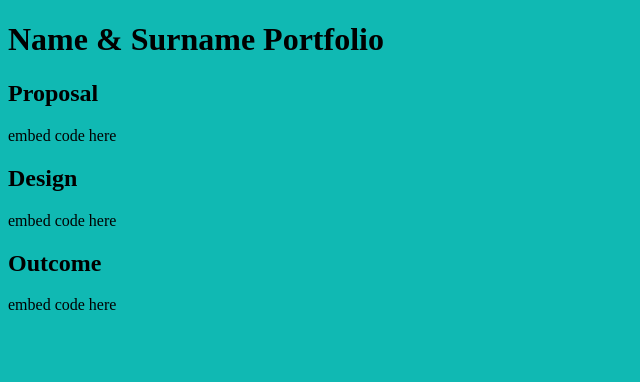
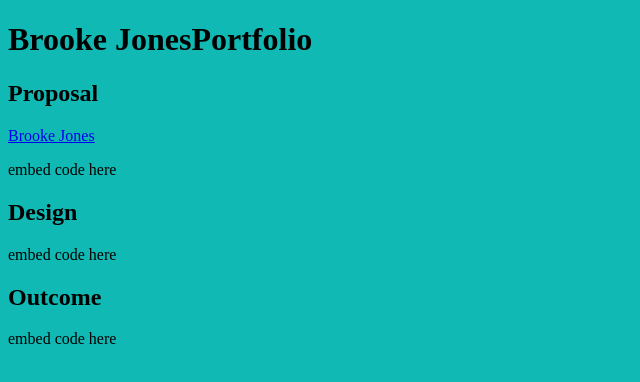
Before and after one commit to DTE-WGHS/portfolio-bjoness, a plain HTML site: page index.html in a window 1280 px wide. Shown: the whole page, without its empty margins (0-640 px from the left). Drawn offline with Linux system fonts and the light colour scheme.

Commit message:
Update index.html

```diff
--- a/index.html
+++ b/index.html
@@ -7,8 +7,9 @@
 </head>
 
 <body>
-	<H1>Name & Surname Portfolio</H1>
+	<H1>Brooke JonesPortfolio</H1>
 	<h2>Proposal</h2>
+	<a href="https://drive.google.com/file/d/15uVNskknkK3X0icYHkFE2n8JUlkET1BD/view?usp=sharing">Brooke Jones</a>
 	<p>embed code here</p>
 	<h2>Design</h2>
 	<p>embed code here</p>
```
